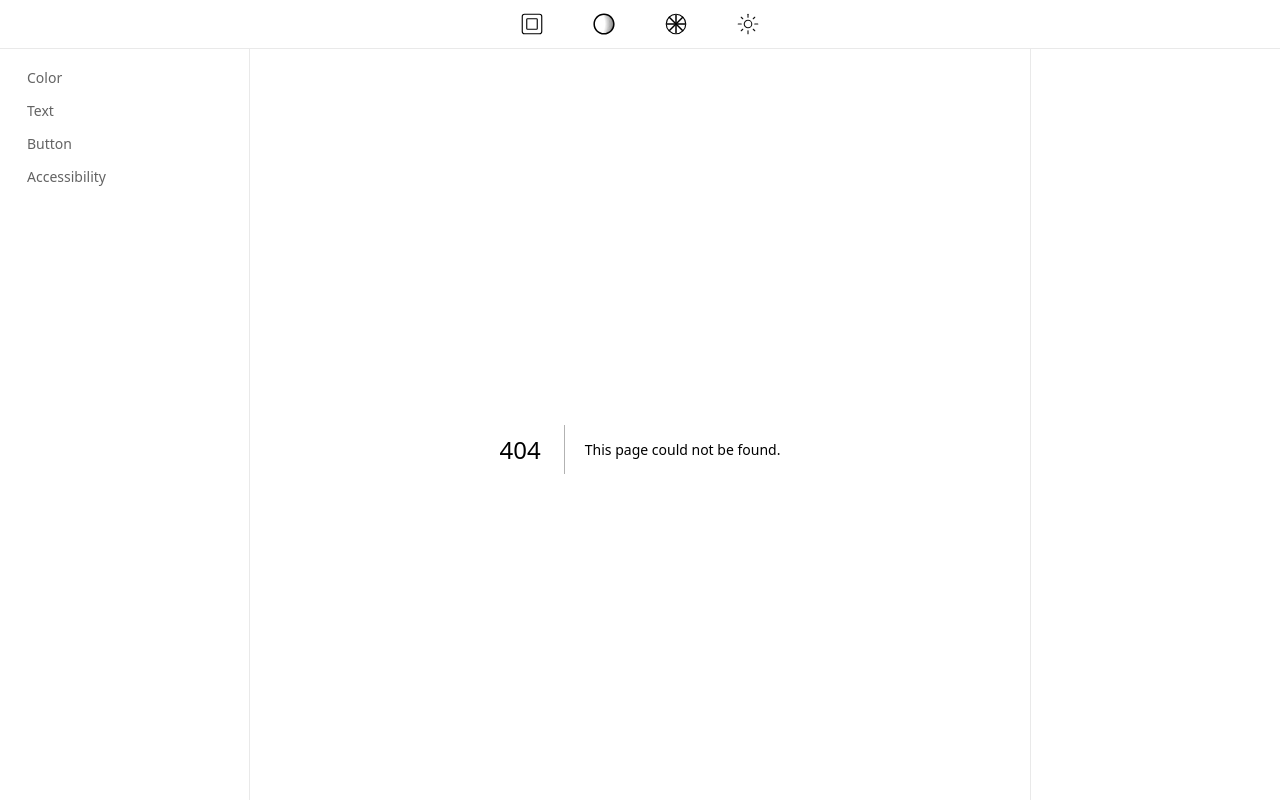
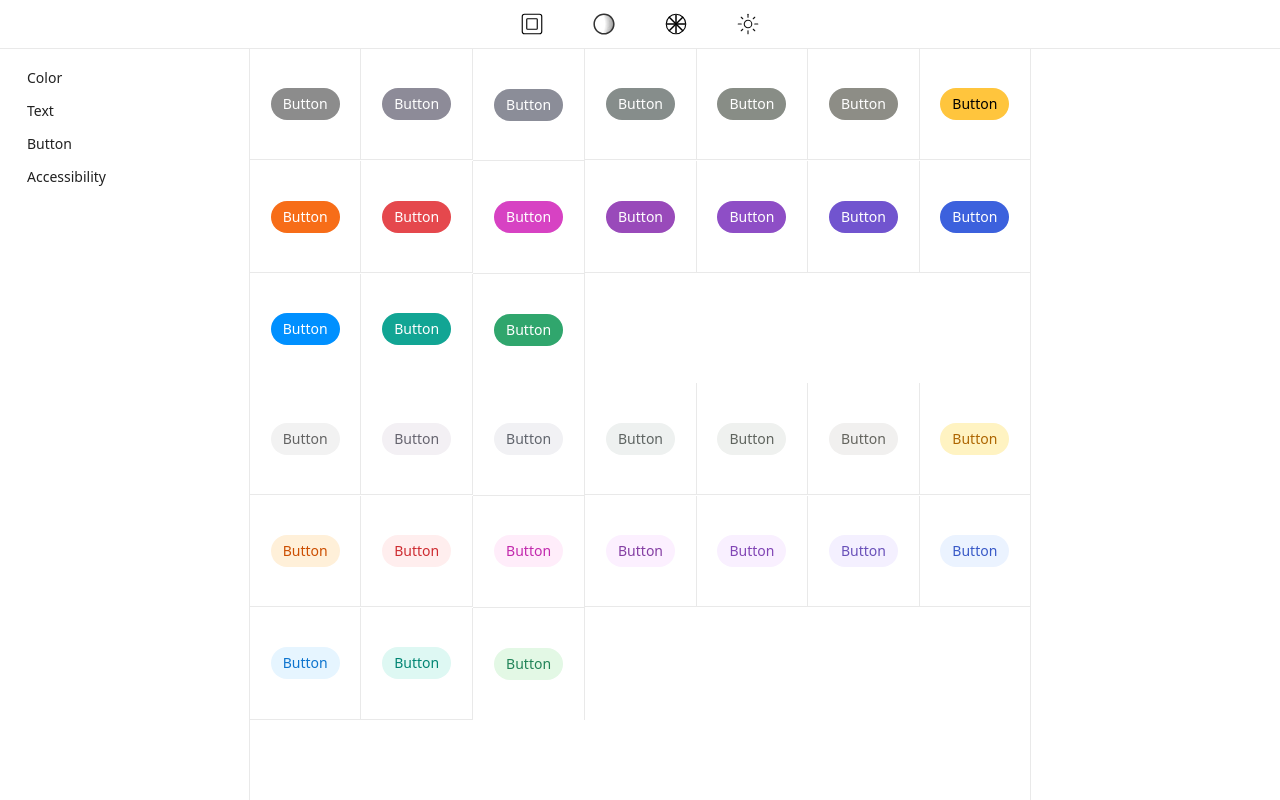
Before and after one commit to colmtuite/color-system, a Next.js app: page /button in a window 1280 px wide. Before the commit this address had no page. Built offline with nearby package versions, Linux system fonts and the light colour scheme.

Commit message:
flesh out soft button variant

```diff
--- a/src/app/button.css
+++ b/src/app/button.css
@@ -40,33 +40,57 @@
 .Button.variant-filled.color-green { background-color: var(--green-p1); }
 
 .Button.variant-soft.color-gray { background-color: var(--gray-c1); color: var(--gray-t1); }
+.Button.variant-soft.color-mauve { background-color: var(--mauve-c1); color: var(--mauve-t1); }
+.Button.variant-soft.color-slate { background-color: var(--slate-c1); color: var(--slate-t1); }
+.Button.variant-soft.color-sage { background-color: var(--sage-c1); color: var(--sage-t1); }
+.Button.variant-soft.color-olive { background-color: var(--olive-c1); color: var(--olive-t1); }
+.Button.variant-soft.color-sand { background-color: var(--sand-c1); color: var(--sand-t1); }
+.Button.variant-soft.color-amber { background-color: var(--amber-c1); color: var(--amber-t1); }
 .Button.variant-soft.color-orange { background-color: var(--orange-c1); color: var(--orange-t1); }
 .Button.variant-soft.color-red { background-color: var(--red-c1); color: var(--red-t1); }
 .Button.variant-soft.color-pink { background-color: var(--pink-c1); color: var(--pink-t1); }
+.Button.variant-soft.color-plum { background-color: var(--plum-c1); color: var(--plum-t1); }
 .Button.variant-soft.color-purple { background-color: var(--purple-c1); color: var(--purple-t1); }
 .Button.variant-soft.color-violet { background-color: var(--violet-c1); color: var(--violet-t1); }
 .Button.variant-soft.color-indigo { background-color: var(--indigo-c1); color: var(--indigo-t1); }
 .Button.variant-soft.color-blue { background-color: var(--blue-c1); color: var(--blue-t1); }
+.Button.variant-soft.color-teal { background-color: var(--teal-c1); color: var(--teal-t1); }
 .Button.variant-soft.color-green { background-color: var(--green-c1); color: var(--green-t1); }
 
 .Button.variant-soft.color-gray:hover { background-color: var(--gray-c2); }
+.Button.variant-soft.color-mauve:hover { background-color: var(--mauve-c2); }
+.Button.variant-soft.color-slate:hover { background-color: var(--slate-c2); }
+.Button.variant-soft.color-sage:hover { background-color: var(--sage-c2); }
+.Button.variant-soft.color-olive:hover { background-color: var(--olive-c2); }
+.Button.variant-soft.color-sand:hover { background-color: var(--sand-c2); }
+.Button.variant-soft.color-amber:hover { background-color: var(--amber-c2); }
 .Button.variant-soft.color-orange:hover { background-color: var(--orange-c2); }
 .Button.variant-soft.color-red:hover { background-color: var(--red-c2); }
 .Button.variant-soft.color-pink:hover { background-color: var(--pink-c2); }
+.Button.variant-soft.color-plum:hover { background-color: var(--plum-c2); }
 .Button.variant-soft.color-purple:hover { background-color: var(--purple-c2); }
 .Button.variant-soft.color-violet:hover { background-color: var(--violet-c2); }
 .Button.variant-soft.color-indigo:hover { background-color: var(--indigo-c2); }
 .Button.variant-soft.color-blue:hover { background-color: var(--blue-c2); }
+.Button.variant-soft.color-teal:hover { background-color: var(--teal-c2); }
 .Button.variant-soft.color-green:hover { background-color: var(--green-c2); }
 
 .Button.variant-soft.color-gray:active { background-color: var(--gray-c3); }
+.Button.variant-soft.color-mauve:active { background-color: var(--mauve-c3); }
+.Button.variant-soft.color-slate:active { background-color: var(--slate-c3); }
+.Button.variant-soft.color-sage:active { background-color: var(--sage-c3); }
+.Button.variant-soft.color-olive:active { background-color: var(--olive-c3); }
+.Button.variant-soft.color-sand:active { background-color: var(--sand-c3); }
+.Button.variant-soft.color-amber:active { background-color: var(--amber-c3); }
 .Button.variant-soft.color-orange:active { background-color: var(--orange-c3); }
 .Button.variant-soft.color-red:active { background-color: var(--red-c3); }
 .Button.variant-soft.color-pink:active { background-color: var(--pink-c3); }
+.Button.variant-soft.color-plum:active { background-color: var(--plum-c3); }
 .Button.variant-soft.color-purple:active { background-color: var(--purple-c3); }
 .Button.variant-soft.color-violet:active { background-color: var(--violet-c3); }
 .Button.variant-soft.color-indigo:active { background-color: var(--indigo-c3); }
 .Button.variant-soft.color-blue:active { background-color: var(--blue-c3); }
+.Button.variant-soft.color-teal:active { background-color: var(--teal-c3); }
 .Button.variant-soft.color-green:active { background-color: var(--green-c3); }
 
 .Button.variant-text.color-gray { color: var(--gray-t1); }
--- /dev/null
+++ b/src/app/button/page.tsx
@@ -0,0 +1,34 @@
+import { COLOR_FAMILIES } from '../lib/constants';
+import DemoGrid from '../components/DemoGrid';
+
+export default function ButtonPage() {
+  return (
+    <div>
+      <DemoGrid columns={7} align="center" aspectRatio={1}>
+        {COLOR_FAMILIES.map((family) => (
+          <div
+            key={family}
+            className="demo-grid-cell"
+          >
+            <button className={`Button variant-filled color-${family}`}>
+              Button
+            </button>
+          </div>
+        ))}
+      </DemoGrid>
+
+      <DemoGrid columns={7} align="center" aspectRatio={1}>
+        {COLOR_FAMILIES.map((family) => (
+          <div
+            key={`soft-${family}`}
+            className="demo-grid-cell"
+          >
+            <button className={`Button variant-soft color-${family}`}>
+              Button
+            </button>
+          </div>
+        ))}
+      </DemoGrid>
+    </div>
+  );
+}
--- /dev/null
+++ b/src/app/components/DemoGrid.tsx
@@ -0,0 +1,25 @@
+import React from 'react';
+
+interface DemoGridProps {
+  columns: number;
+  aspectRatio?: number;
+  align?: 'start' | 'center' | 'end';
+  padding?: number;
+  children: React.ReactNode;
+}
+
+export default function DemoGrid({ columns, aspectRatio, align = 'start', padding, children }: DemoGridProps) {
+  return (
+    <div
+      className="demo-grid"
+      style={{
+        gridTemplateColumns: `repeat(${columns}, 1fr)`,
+        '--demo-grid-aspect-ratio': aspectRatio ? `${aspectRatio}` : undefined,
+        '--demo-grid-align': align,
+        '--demo-grid-padding': padding ? `${padding}px` : undefined,
+      } as React.CSSProperties}
+    >
+      {children}
+    </div>
+  );
+}
--- a/src/app/globals.css
+++ b/src/app/globals.css
@@ -49,7 +49,7 @@ body {
   height: 32px;
   padding: 0 15px;
   text-decoration: none;
-  color: var(--gray-t1);
+  color: var(--gray-t2);
   border-radius: 6px;
   user-select: none;
 }
@@ -60,7 +60,6 @@ body {
 
 .sidebar nav a.active {
   background-color: var(--gray-c3);
-  color: var(--gray-t2);
 }
 
 /* Right sidebar styles */
```
